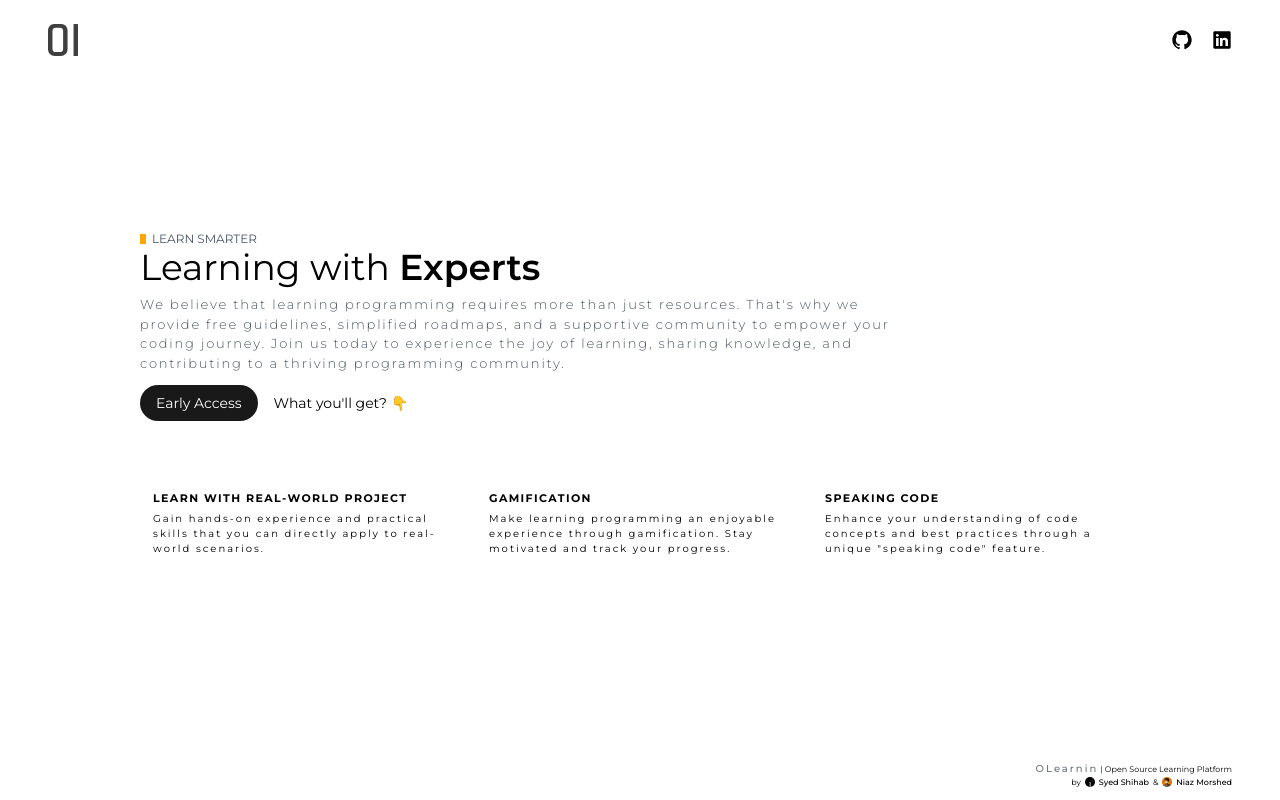
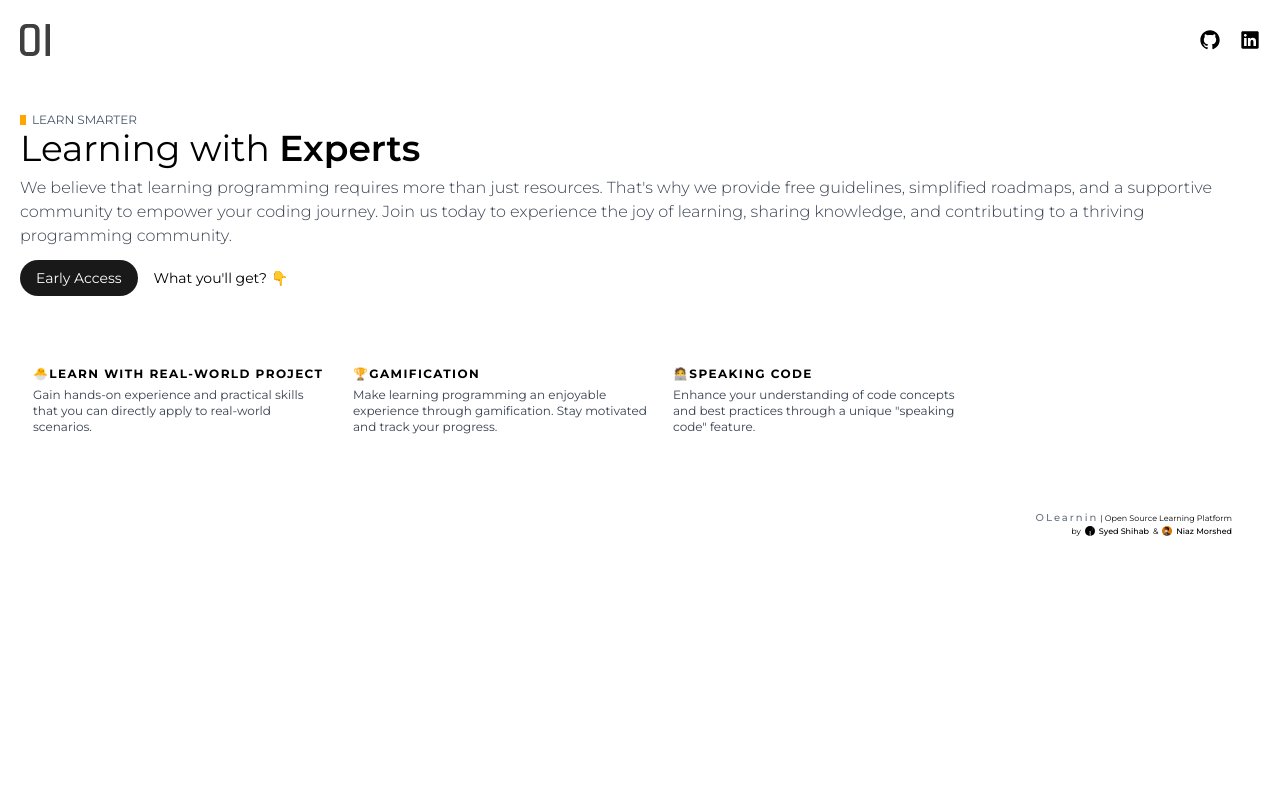
Before and after one commit to uqi-dev/olearnin, a Next.js app: page / in a window 1280 px wide. Built offline with nearby package versions, Linux system fonts and the light colour scheme.

Commit message:
(fix): text readability issue

```diff
--- a/src/app/components/Footer.tsx
+++ b/src/app/components/Footer.tsx
@@ -2,7 +2,7 @@ import Link from "next/link";
 
 const Footer = () => {
   return (
-    <footer className="md:fixed px-12 bottom-0 flex flex-col  items-end justify-center py-3 w-full">
+    <footer className="px-12 flex flex-col  items-end justify-center py-3 w-full">
       <p className="text-[8px]">
         <span className="text-gray-500 font-medium tracking-[2px] text-[10px]">OLearnin</span> | Open
         Source Learning Platform
--- a/src/app/components/Header.tsx
+++ b/src/app/components/Header.tsx
@@ -4,7 +4,8 @@ import React from "react";
 
 const Header = () => {
   return (
-    <header className="fixed z-50 py-6 px-12 top-0 w-full flex items-center justify-between">
+    <header className="fixed z-50 top-0 w-full bg-[#fff8] backdrop-blur-md">
+      <div className="md:container px-5 md:mx-auto py-6 flex items-center justify-between">
         <img className="w-[30px]" src="/logo.svg" alt="" />
         <nav className="flex items-center gap-5">
           <Link href="https://github.com/uqi-dev/olearnin" target="__blank">
@@ -15,6 +16,8 @@ const Header = () => {
           </Link>
           {/*<TwitterLogoIcon width={20} height={20} />*/}
         </nav>
+      </div>
+
     </header>
   );
 };
--- a/src/app/page.tsx
+++ b/src/app/page.tsx
@@ -1,12 +1,12 @@
 const HomePage = () => {
   return (
-    <main className="flex w-screen pt-28 md:pt-0 h-full md:h-screen items-center relative justify-center">
-      <div className="w-full px-12 md:px-0  md:w-[1000px]">
+    <main className="flex pt-28 pb-[50px]">
+      <div className="md:container md:mx-auto px-5">
         <p className=" uppercase text-xs text-slate-600 hero-tagline relative pl-3">LEARN SMARTER</p>
         <h1 className="text-4xl">
           Learning with <span className="font-semibold">Experts</span>
         </h1>
-        <p className="md:w-3/4 w-full my-2 mb-3 font-[300] tracking-[1.8px] text-[13px] text-gray-600">
+        <p className="my-2 mb-3 font-[300]  text-gray-700">
           {/* eslint-disable-next-line react/no-unescaped-entities */}
           We believe that learning programming requires more than just resources. That's why we provide free guidelines, simplified roadmaps, and a supportive community to empower your coding journey. Join us today to experience the joy of learning, sharing knowledge, and contributing to a thriving programming community.
         </p>
@@ -16,24 +16,24 @@ const HomePage = () => {
           </button>
           <p className="text-sm">What you&apos;ll get? 👇</p>
         </div>
-        <div className="flex mt-14 flex-wrap items-center gap-4">
+        <div className="flex mt-14 flex-wrap items-center">
           <div className="p-3 w-full md:w-[320px] border-transparent hover:border-slate-200 transition-all  rounded-lg border">
-            <h1 className="text-[11px] uppercase font-bold tracking-[1.4px]">Learn with Real-World Project</h1>
-            <p className="text-[10px] mt-1 tracking-[2px]">
+            <h1 className="text-[12px] uppercase font-bold tracking-[1.4px]">🐣Learn with Real-World Project</h1>
+            <p className="text-xs mt-1 text-gray-700">
               Gain hands-on experience and practical skills that you can directly apply to real-world scenarios.
             </p>
           </div>
 
           <div className="p-3 w-full md:w-[320px] border-transparent hover:border-slate-200 transition-all  rounded-lg border">
-            <h1 className="text-[11px] uppercase font-bold tracking-[1.4px]"> Gamification</h1>
-            <p className="text-[10px] mt-1 tracking-[2px]">
+            <h1 className="text-[12px] uppercase font-bold tracking-[1.4px]">🏆Gamification</h1>
+            <p className="text-xs mt-1 text-gray-700">
               Make learning programming an enjoyable experience through gamification. Stay motivated and track your progress.
             </p>
           </div>
 
           <div className="p-3 w-full md:w-[320px] border-transparent hover:border-slate-200 transition-all  rounded-lg border">
-            <h1 className=" text-[11px] uppercase font-bold tracking-[1.4px]"> Speaking Code</h1>
-            <p className="text-[10px] mt-1 tracking-[2px]">
+            <h1 className=" text-[12px] uppercase font-bold tracking-[1.4px]">🧑‍💻Speaking Code</h1>
+            <p className="text-xs mt-1 text-gray-700">
               {/* eslint-disable-next-line react/no-unescaped-entities */}
               Enhance your understanding of code concepts and best practices through a unique "speaking code" feature.
             </p>
```
Also changed, not shown: 1 other file (tests, documents, lock files or other folders). Lines whose indentation alone changed are shown as unchanged.
